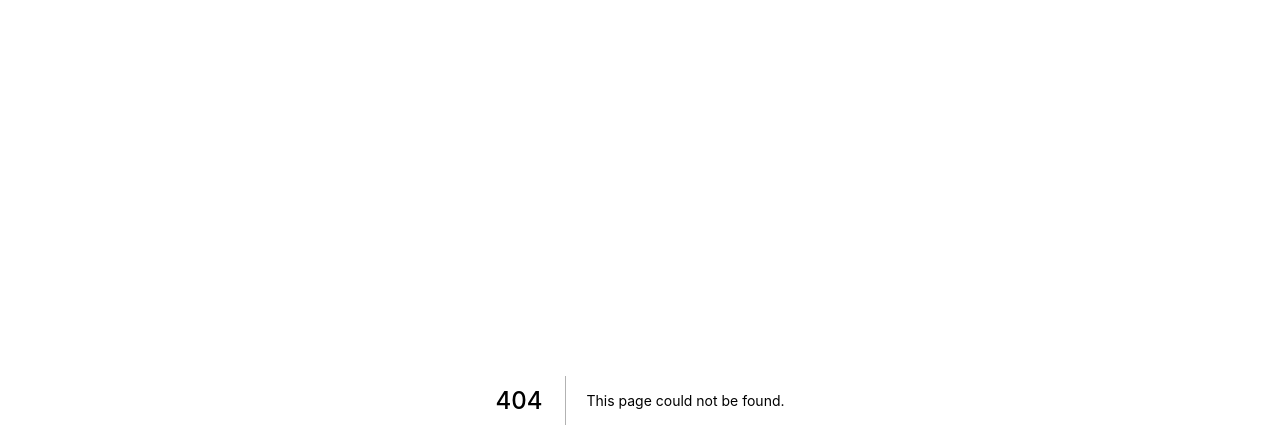
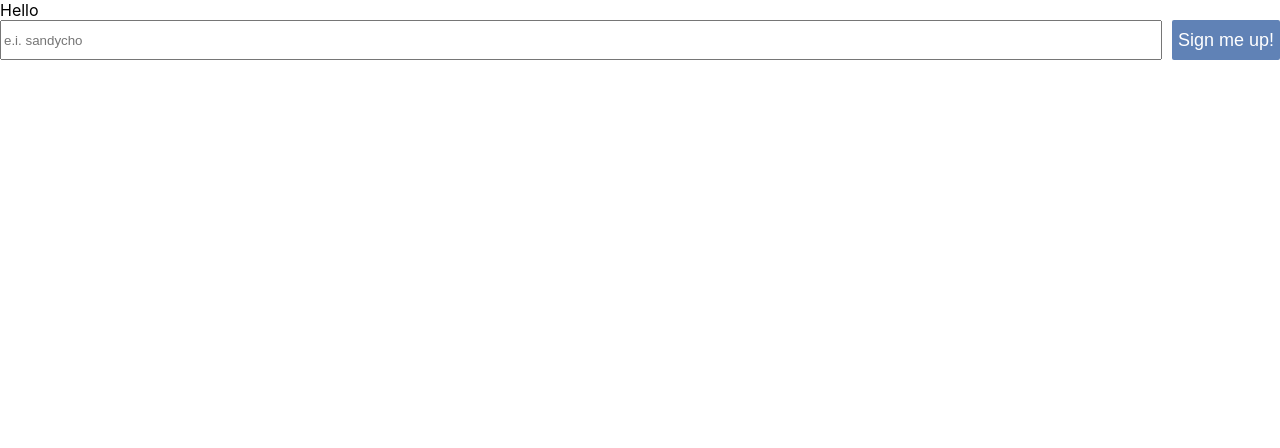
Before and after one commit to sandycho/giphy-diary-next-typescript-sass, a Next.js app: page /users in a window 1280 px wide. Before the commit this address had no page. Shown: the top 448 px of the page. Built offline with nearby package versions, Linux system fonts and the light colour scheme.

Commit message:
Add users page

```diff
--- /dev/null
+++ b/pages/users/index.tsx
@@ -0,0 +1,25 @@
+import type { NextPage } from "next"
+import styles from '../../styles/Users.module.css'
+
+const createUser = async (username: string) => {
+  const res = await fetch('/api/users', {  method: 'POST', body: JSON.stringify({ username }) })
+  const {id: userId} = await res.json()
+
+  if(res.status === 200) {
+    // redirect to gifs page and pass the user id
+  } else {
+    // throw a friendly error
+  }
+}
+
+const Users: NextPage = () => {
+  return (<div style={{width: '100%'}}>
+    <div>Hello</div>
+
+    <div style={{width: '100%', display: "flex"}}>
+      <input className={`input-text ${styles['form-input']}`} placeholder="e.i. sandycho"/>
+      <button className="btn-primary form-button" onClick={()=>createUser('sandycho')}>Sign me up!</button>
+    </div></div>)
+}
+
+export default Users
--- /dev/null
+++ b/styles/Users.module.css
@@ -0,0 +1,7 @@
+.form-input {
+    flex: 2;
+}
+
+.form-button {
+    flex: 1;
+}
--- a/styles/globals.css
+++ b/styles/globals.css
@@ -1,3 +1,8 @@
+:root {
+    --color-primary: #6082b6;
+    --background-color: #e5e4e2;
+}
+
 html,
 body {
     padding: 0;
@@ -17,3 +22,26 @@ ul {
 * {
     box-sizing: border-box;
 }
+
+button {
+    border-width: 0;
+    border-radius: 2px;
+    margin-left: 10px;
+    height: 40px;
+    cursor: pointer;
+    font-size: 18px;
+}
+
+.btn-primary {
+    color: white;
+    background-color: var(--color-primary);
+}
+
+.btn-primary--disabled {
+    background-color: grey;
+    cursor: not-allowed;
+}
+
+.input-text {
+    height: 40px;
+}
```
